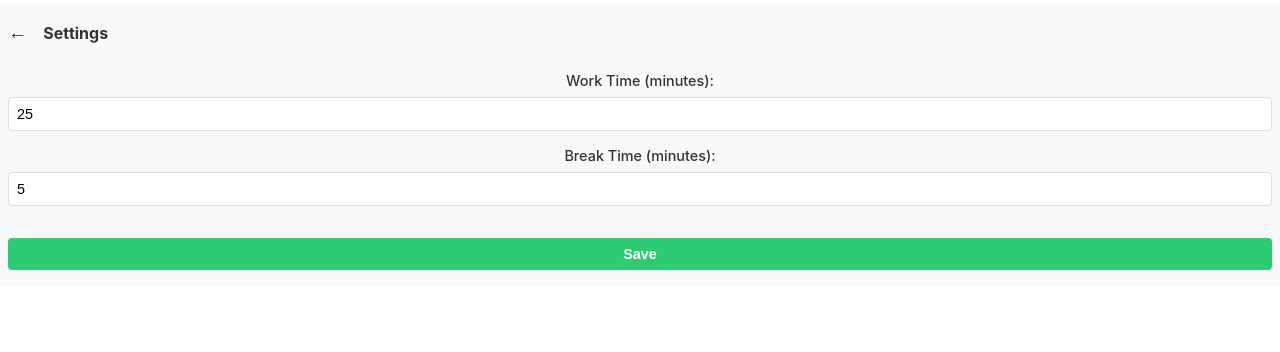
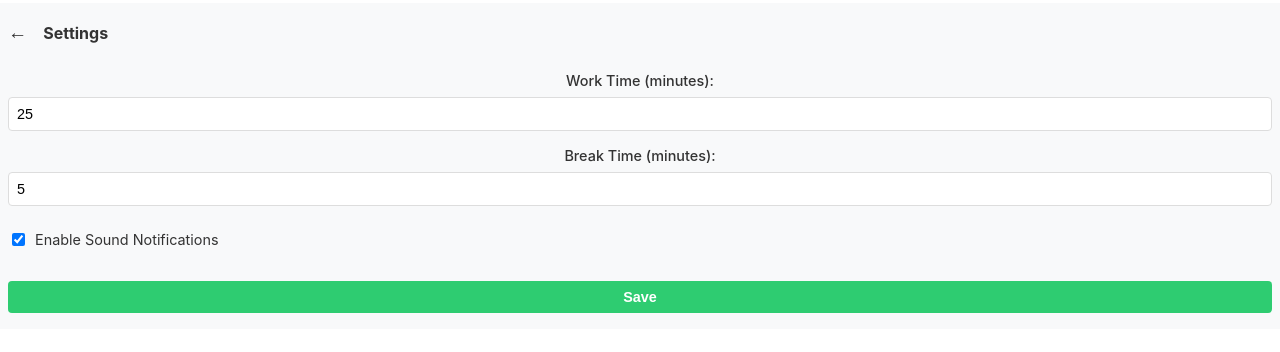
Before and after one commit to arunn/flow-copilot, a React (Create React App) app: page / in a window 1280 px wide. Both pictures are taken after a click on the button 730 px from the left and 31 px from the top of the page. Shown: the top 352 px of the page. Built offline with nearby package versions, Linux system fonts and the light colour scheme; no server answers.

Commit message:
Add support for sound

```diff
--- a/src/components/Settings.css
+++ b/src/components/Settings.css
@@ -71,3 +71,23 @@
 .save-button:hover {
   background-color: #27ae60;
 }
+
+/* Checkbox styling */
+.checkbox-group {
+  margin-top: 0.5rem;
+}
+
+.checkbox-group label {
+  display: flex;
+  flex-direction: row;
+  align-items: center;
+  cursor: pointer;
+  font-weight: normal;
+}
+
+.checkbox-group input[type="checkbox"] {
+  margin-right: 10px;
+  cursor: pointer;
+  width: auto;
+  height: auto;
+}
--- a/src/components/Settings.tsx
+++ b/src/components/Settings.tsx
@@ -8,6 +8,7 @@ interface SettingsProps {
 const Settings: React.FC<SettingsProps> = ({ onBack }) => {
   const [workTime, setWorkTime] = useState(25);
   const [breakTime, setBreakTime] = useState(5);
+  const [soundEnabled, setSoundEnabled] = useState(true);
 
   useEffect(() => {
     // Load saved settings when component mounts
@@ -15,6 +16,11 @@ const Settings: React.FC<SettingsProps> = ({ onBack }) => {
       if (result.settings) {
         setWorkTime(result.settings.workTime);
         setBreakTime(result.settings.breakTime);
+
+        // Load sound setting if available
+        if (result.settings.soundEnabled !== undefined) {
+          setSoundEnabled(result.settings.soundEnabled);
+        }
       }
     });
   }, []);
@@ -23,7 +29,8 @@ const Settings: React.FC<SettingsProps> = ({ onBack }) => {
     // Save settings to chrome storage
     const settings = {
       workTime,
-      breakTime
+      breakTime,
+      soundEnabled
     };
     chrome.storage.local.set({ settings }, () => {
       onBack(); // Navigate back to the main screen
@@ -64,6 +71,18 @@ const Settings: React.FC<SettingsProps> = ({ onBack }) => {
           />
         </div>
 
+        <div className="form-group checkbox-group">
+          <label htmlFor="soundEnabled">
+            <input
+              type="checkbox"
+              id="soundEnabled"
+              checked={soundEnabled}
+              onChange={(e) => setSoundEnabled(e.target.checked)}
+            />
+            Enable Sound Notifications
+          </label>
+        </div>
+
         <button className="save-button" onClick={handleSave}>
           Save
         </button>
```
